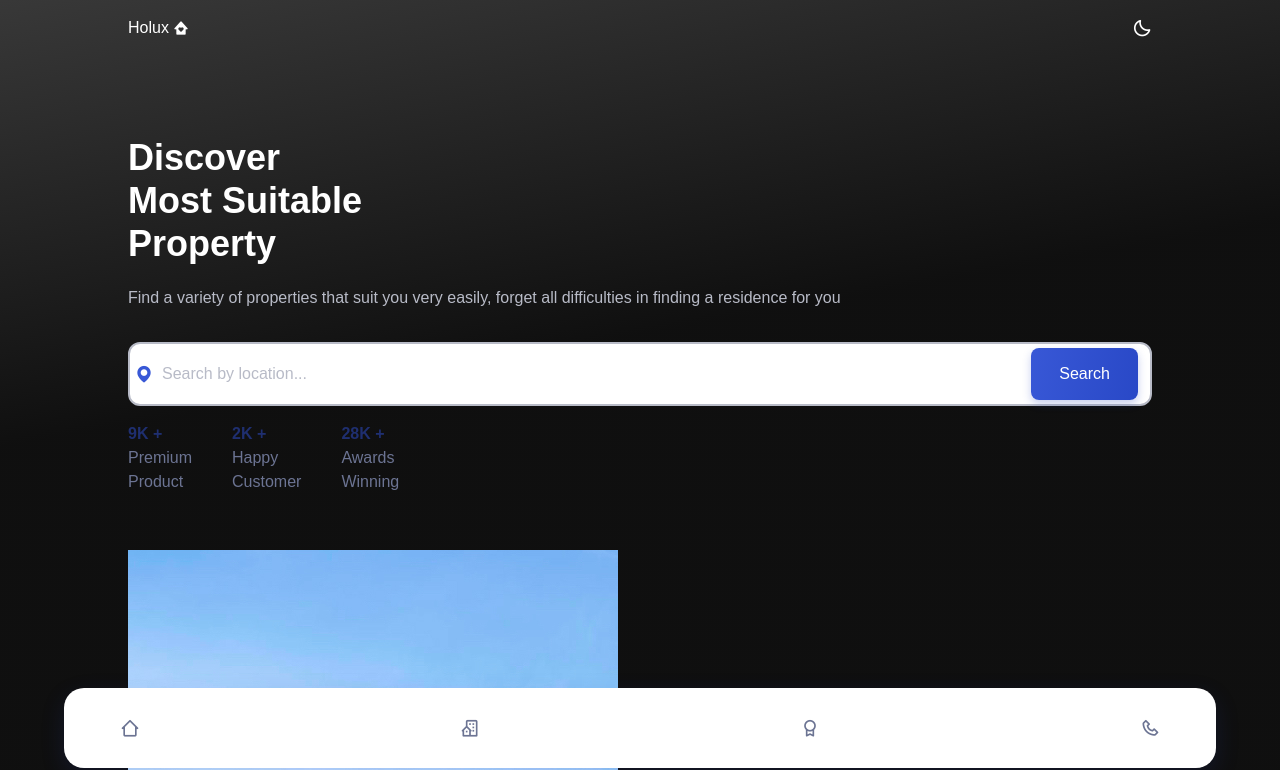
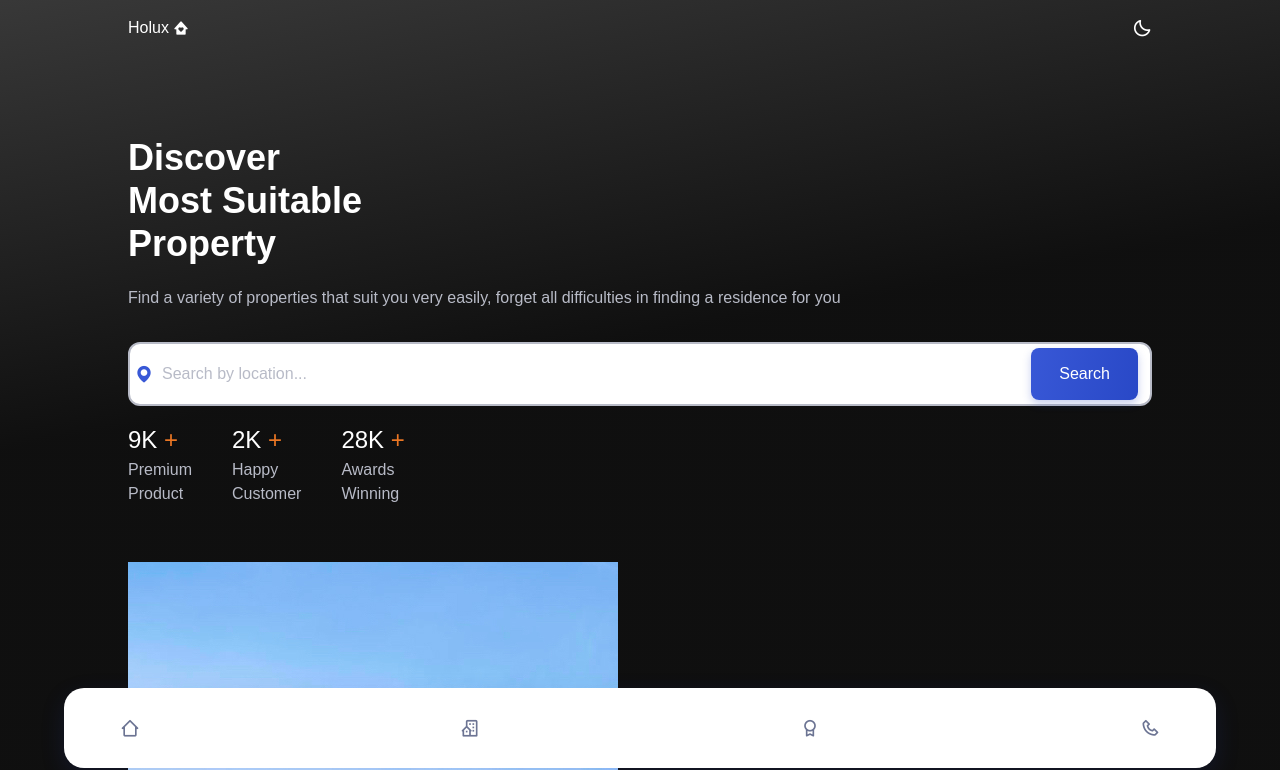
Before and after one commit to shoproizoshlo/real-state-website-vue-ts, a Vue app: page / in a window 1280 px wide. Shown: the top 770 px of the page. Built offline with nearby package versions, Linux system fonts and the light colour scheme.

Commit message:
Update HomeValue.vue

```diff
--- a/src/components/main/HomeValue.vue
+++ b/src/components/main/HomeValue.vue
@@ -1,7 +1,9 @@
 <template>
   <div>
-    <h1 class="home__value-number">{{ number }} <span>+</span></h1>
-    <span class="home__value-description">
+    <h1 class="text-white text-h1-font-size font-font-medium">
+      {{ number }} <span class="text-second-color">+</span>
+    </h1>
+    <span class="flex text-text-color-light">
       {{ description1 }} <br />
       {{ description2 }}
     </span>
```
